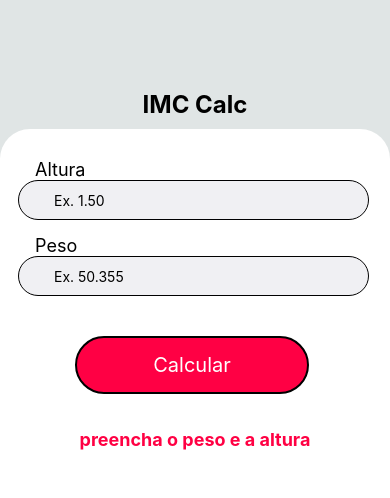
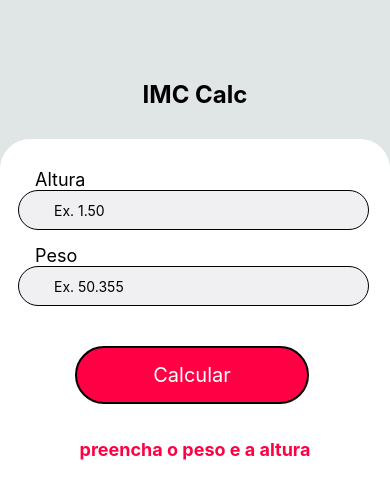
Before and after one commit to EudisAlves/react-native, a React Native app in the folder imc-calc/: screen / in a window 390 px wide. Shown: the top 498 px of the page. Built offline with nearby package versions, Linux system fonts and the light colour scheme.

Commit message:
refatorando o title style

```diff
--- a/imc-calc/src/components/Title/style.js
+++ b/imc-calc/src/components/Title/style.js
@@ -4,7 +4,8 @@ const styles = StyleSheet.create ({
     boxTitle: {
         alignItems: "center",
         justifyContent: "center",
-        padding: 10,
+        paddingBottom: 30,
+
     },
     textTitle: {
         color: "#000000",
```
